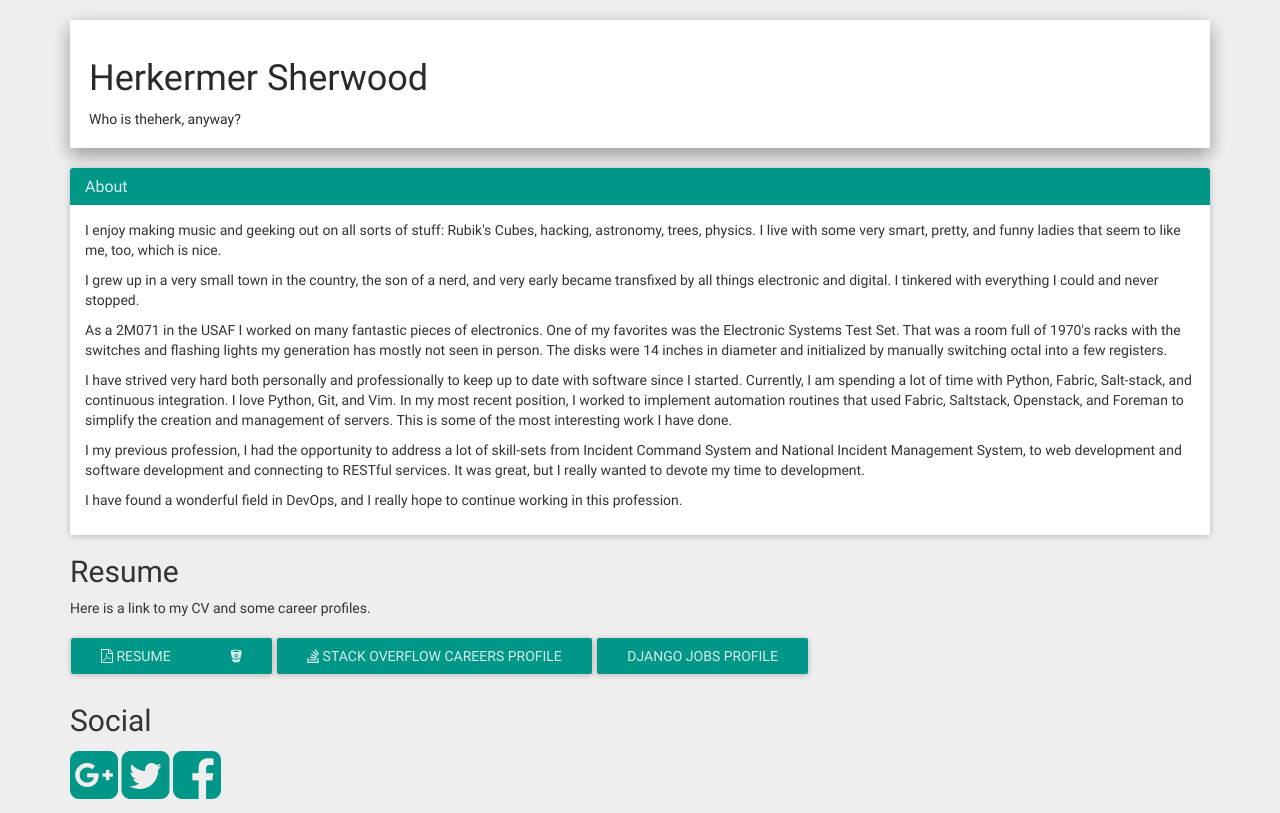
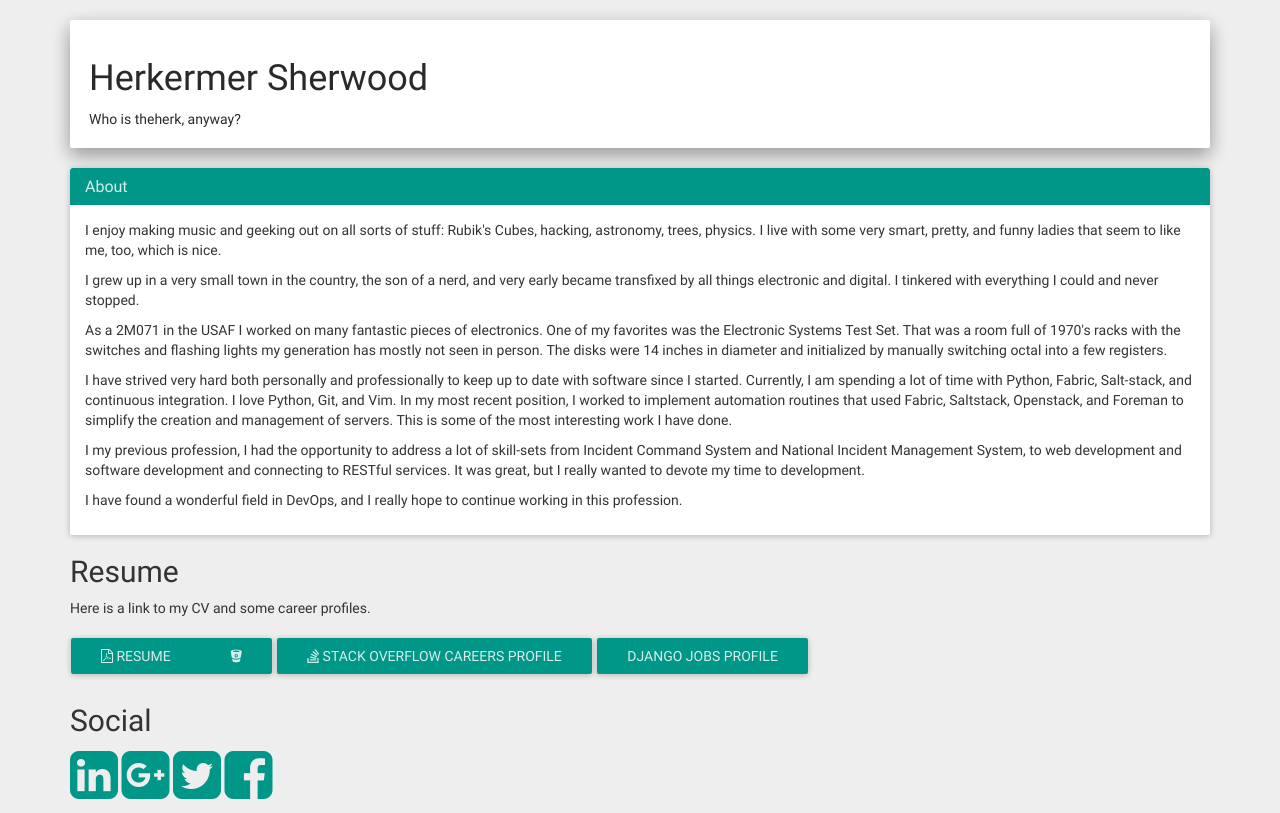
Before and after one commit to theherk/theherk.github.io, a website: page index.html in a window 1280 px wide. Drawn offline with Linux system fonts and the light colour scheme.

Commit message:
Add LinkedIn profile

```diff
--- a/index.html
+++ b/index.html
@@ -42,6 +42,7 @@
           <a href="https://www.djangojobs.net/people/developer/profile/168/herkermer-sherwood" class="btn btn-primary btn-raised">Django Jobs Profile</a>
         <h2>Social</h2>
         <p>
+          <a href="https://www.linkedin.com/pub/herkermer-sherwood/101/a95/428"><i class="fa fa-linkedin-square fa-4x"></i></a>
           <a href="https://plus.google.com/+adamsherwood/posts"><i class="fa fa-google-plus-square fa-4x"></i></a>
           <a href="https://twitter.com/theherk"><i class="fa fa-twitter-square fa-4x"></i></a>
           <a href="https://www.facebook.com/adam.sherwood.946"><i class="fa fa-facebook-square fa-4x"></i></a>
```
